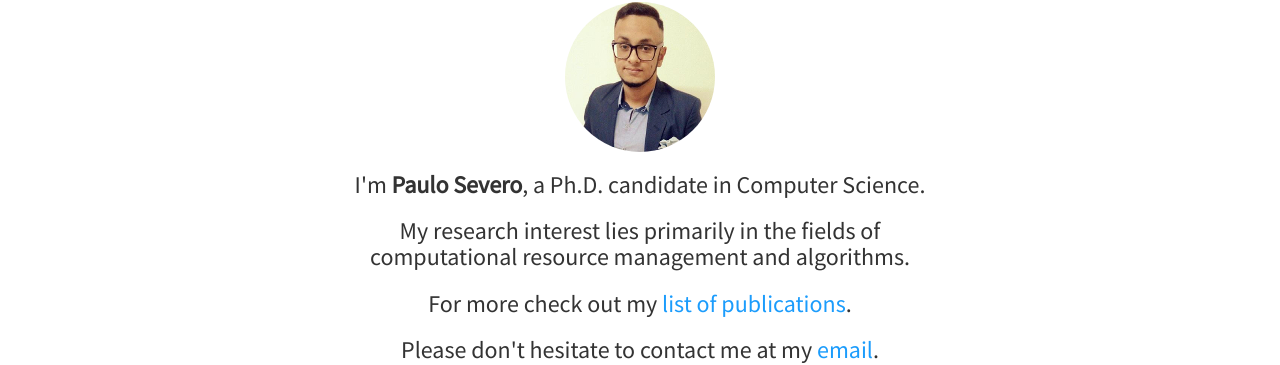
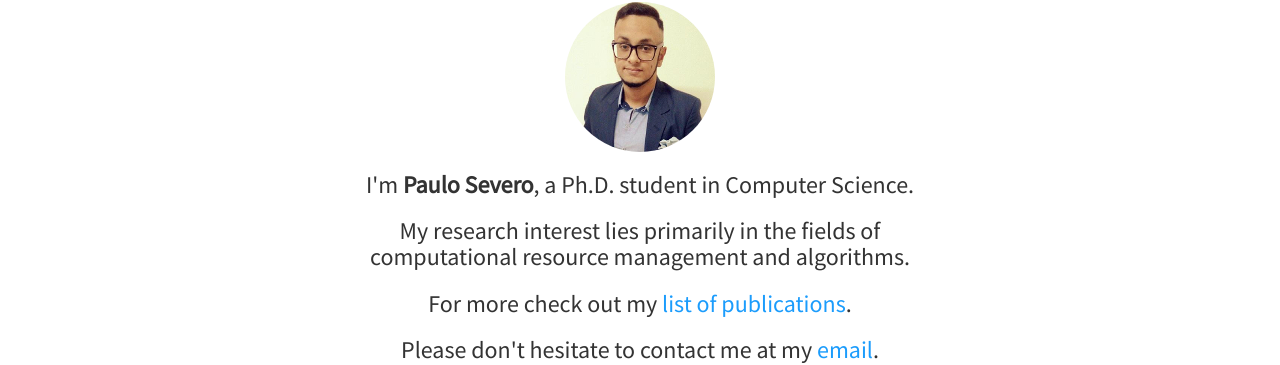
Before and after one commit to paulosevero/paulosevero.github.io, a Jekyll site: the page built from index.html, in a window 1280 px wide. Shown: the part 115-480 px from the top of the page. Built offline with Jekyll 4.4.1, drawn with Linux system fonts in a browser that asks for light colours; nearby versions of some CDN libraries; the list of posts is cut into pages by our own code.

Commit message:
Update index.html

```diff
--- a/index.html
+++ b/index.html
@@ -8,7 +8,7 @@ layout: home
 		<img class="img-circle" src="{{ site.baseurl }}static/img/{{ site.avatar }}" alt="Responsive image">
 	  </div>
 
-	  <h3>I'm <strong>{{ site.author }}</strong>, a Ph.D. candidate in Computer Science.</h3>
+	  <h3>I'm <strong>{{ site.author }}</strong>, a Ph.D. student in Computer Science.</h3>
 	  <h3>My research interest lies primarily in the fields of<br>computational resource management and algorithms.</h3>
 	  <!-- <h3>Have a look at some of my working <a href="{{ site.baseurl }}projects.html"> projects</a>.</h3> -->
 	  <h3>For more check out my <a href="https://scholar.google.com/citations?hl=en&user=2TIpYeoAAAAJ&view_op=list_works&sortby=pubdate">list of publications</a>.</h3>
```
